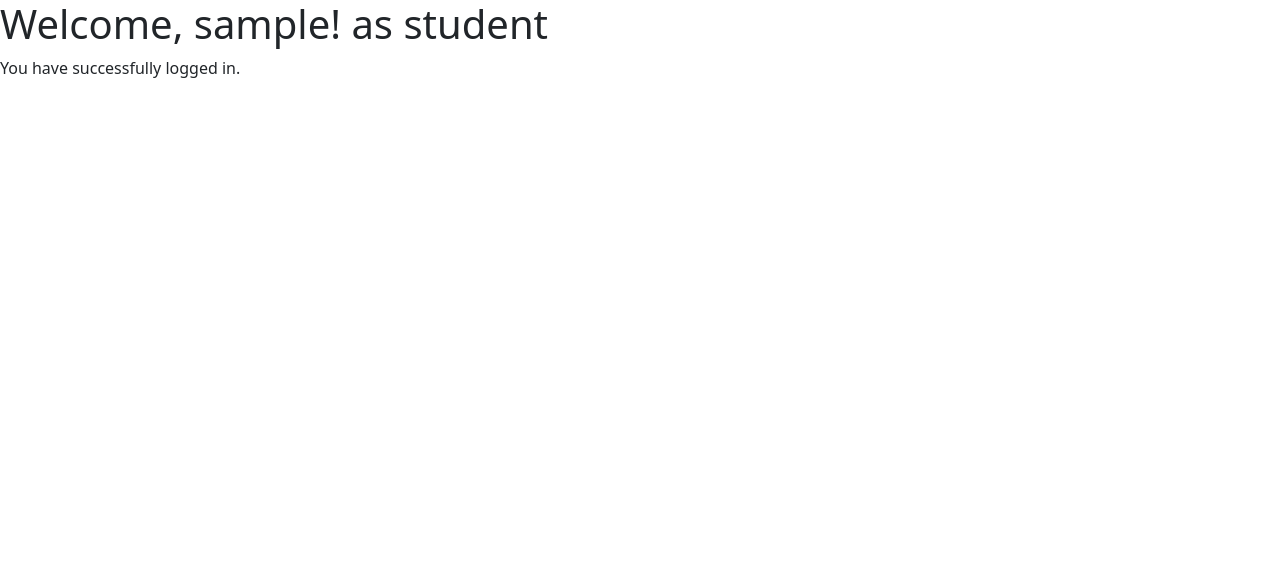
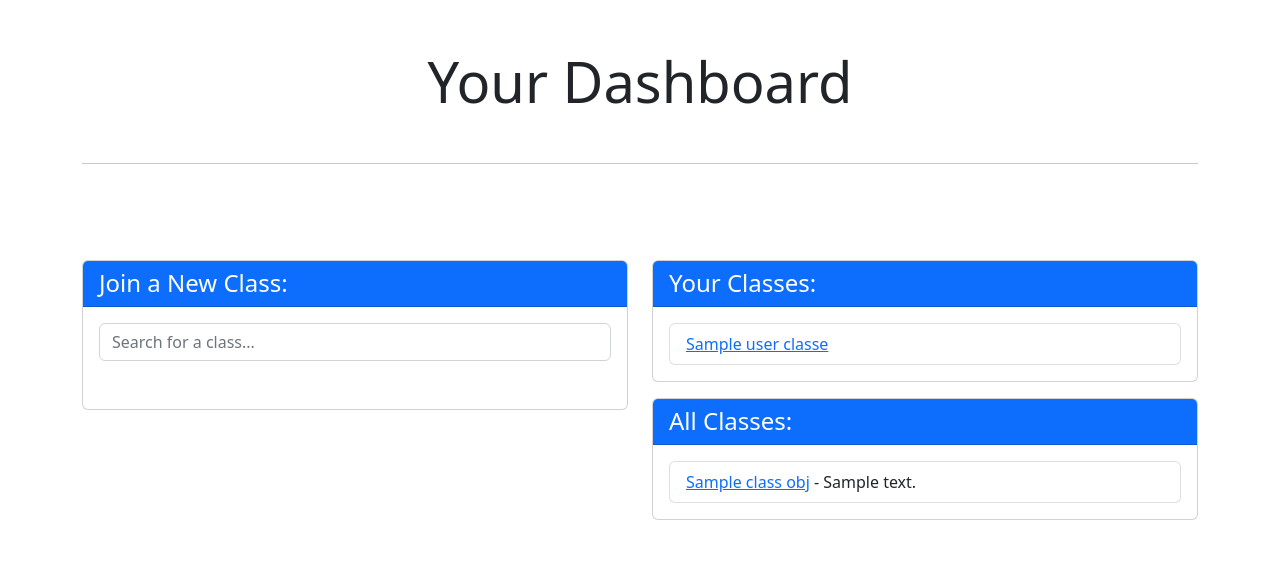
Before and after one commit to ashtiv/attendease, a Django app: template attendeaseapp/templates/studenthome.html in a window 1280 px wide. Shown: the top 567 px of the page. Run offline with Django 3.2, Linux system fonts and the light colour scheme; the template is opened without the code that fills it: most values are stand-ins (such as "Sample title", 1, 10 or a date in 2020).

Commit message:
search bar implemented in studenthome

```diff
--- a/attendease/urls.py
+++ b/attendease/urls.py
@@ -1,6 +1,6 @@
 from django.contrib import admin
 from django.urls import path
-from attendeaseapp.views import register, login_view, logout_view, teacherhome, studenthome, index
+from attendeaseapp.views import register, login_view, logout_view, teacherhome, studenthome, index, search_classes
 
 urlpatterns = [
     path('admin/', admin.site.urls),
@@ -10,4 +10,5 @@ urlpatterns = [
     path('register/', register, name='register'),
     path('login/', login_view, name='login'),
     path('logout/', logout_view, name='logout'),
+    path('search_classes/', search_classes, name='search_classes'),
 ]
--- a/attendeaseapp/templates/studenthome.html
+++ b/attendeaseapp/templates/studenthome.html
@@ -1,6 +1,89 @@
 {% extends 'base.html' %}
 
 {% block content %}
-<h1>Welcome, {{ username }}! as student</h1>
-<p>You have successfully logged in.</p>
+<div class="container mt-5">
+    <div class="row">
+        <div class="col-12 mb-5">
+            <h1 class="display-4 text-center mb-4">Your Dashboard</h1>
+            <hr class="my-5">
+        </div>
+        <div class="col-md-6 mb-5">
+            <div class="card mb-3">
+                <div class="card-header bg-primary text-white">
+                    <h4 class="mb-0">Join a New Class:</h4>
+                </div>
+                <div class="card-body">
+                    <input type="text" id="class-search-input" class="form-control" placeholder="Search for a class...">
+                </div>
+                <div class="card-body" id="class-search-results">
+                    <!-- The list of classes will be displayed here -->
+                </div>
+            </div>
+        </div>
+        <div class="col-md-6 mb-5">
+            <div class="card mb-3">
+                <div class="card-header bg-primary text-white">
+                    <h4 class="mb-0">Your Classes:</h4>
+                </div>
+                <div class="card-body">
+                    {% if user_classes %}
+                    <ul class="list-group">
+                        {% for class_name in user_classes %}
+                        <li class="list-group-item">
+                            <a href="#">{{ class_name }}</a>
+                        </li>
+                        {% endfor %}
+                    </ul>
+                    {% else %}
+                    <p>You haven't joined any classes yet.</p>
+                    {% endif %}
+                </div>
+            </div>
+            <div class="card">
+                <div class="card-header bg-primary text-white">
+                    <h4 class="mb-0">All Classes:</h4>
+                </div>
+                <div class="card-body">
+                    {% if all_classes %}
+                    <ul class="list-group">
+                        {% for class_obj in all_classes %}
+                        <li class="list-group-item">
+                            <a href="#">{{ class_obj.name }}</a> - {{ class_obj.description }}
+                        </li>
+                        {% endfor %}
+                    </ul>
+                    {% else %}
+                    <p>There are no classes.</p>
+                    {% endif %}
+                </div>
+            </div>
+        </div>
+    </div>
+</div>
+<script>
+    // Get the input element and search results div
+    const classSearchInput = document.getElementById('class-search-input');
+    const classSearchResults = document.getElementById('class-search-results');
+
+    // Add an event listener to the input element
+    classSearchInput.addEventListener('input', () => {
+        // Get the search query from the input value
+        const query = classSearchInput.value.trim();
+
+        // Send an AJAX request to the server with the search query
+        fetch(`/search_classes/?query=${query}`)
+            .then(response => response.json())
+            .then(classes => {
+                // Clear the search results div
+                classSearchResults.innerHTML = '';
+
+                // Display the filtered classes
+                for (const classObj of classes) {
+                    const listItem = document.createElement('div');
+                    listItem.innerHTML = `<a href="#">${classObj.name}</a> - ${classObj.description}`;
+                    classSearchResults.appendChild(listItem);
+                }
+            });
+    });
+</script>
 {% endblock %}
```
Also changed, not shown: attendeaseapp/views.py (+17 -2 lines), db.sqlite3.
